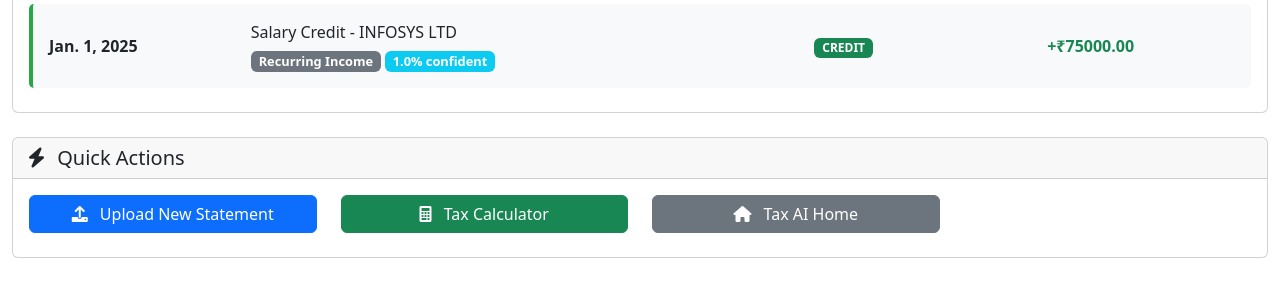
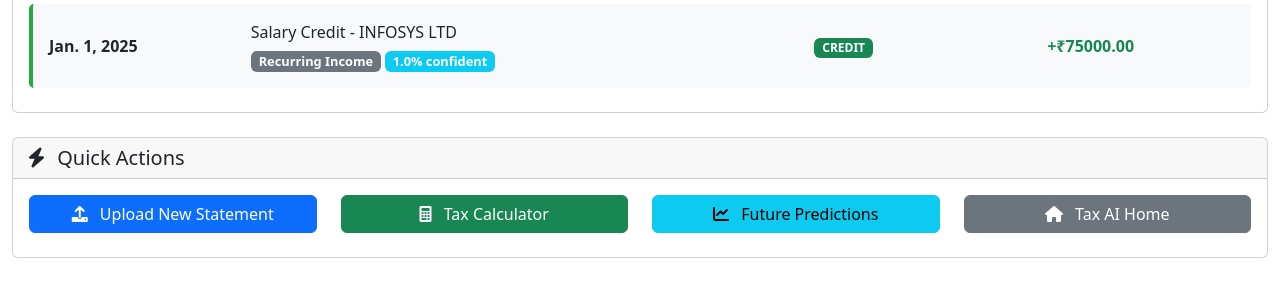
Before and after one commit to neilfaber/BitNBuild-25_Codeverd, a Django app: page /das/ in a window 1280 px wide. Shown: the part 3058-3340 px from the top of the page. Run offline with Django 5.2, Linux system fonts and the light colour scheme; a user stored in the database is signed in; data comes from the database, SQL or seed files in the repository; some libraries are stand-ins or nearby versions.

Commit message:
Future Predictions added

```diff
--- a/TaxWise/bank_analyzer/templates/bank_analyzer/user_dashboard.html
+++ b/TaxWise/bank_analyzer/templates/bank_analyzer/user_dashboard.html
@@ -278,6 +278,12 @@
                                 </a>
                             </div>
                             <div class="col-md-3 mb-2">
+                                <a href="{% url 'analyzer:financial_predictions' %}" class="btn btn-info w-100">
+                                    <i class="fas fa-chart-line me-2"></i>
+                                    Future Predictions
+                                </a>
+                            </div>
+                            <div class="col-md-3 mb-2">
                                 <a href="{% url 'tax_optimization:home' %}" class="btn btn-secondary w-100">
                                     <i class="fas fa-home me-2"></i>
                                     Tax AI Home
```
